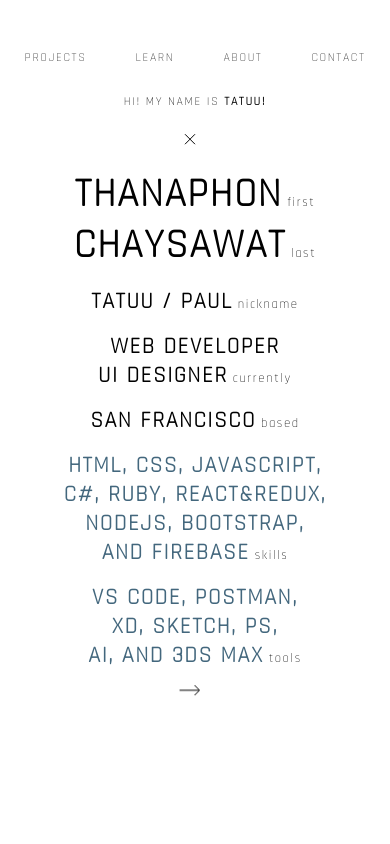
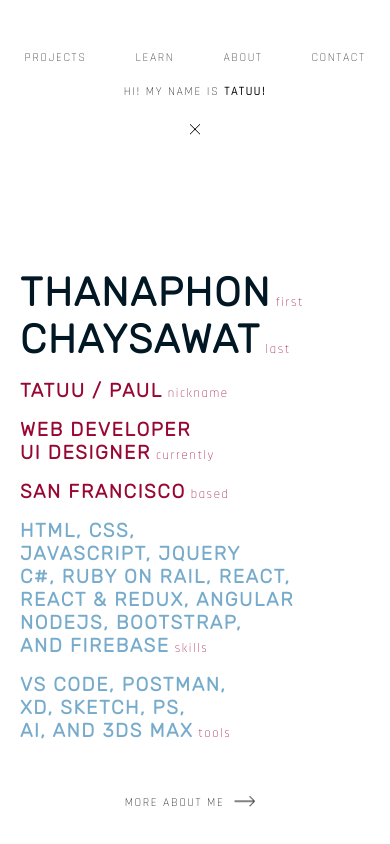
Before and after one commit to bakhumhlea/Portfolio-2019, a plain HTML site: page index.html in a window 390 px wide. Both pictures are taken after a click on the element "ABOUT". Drawn offline with Linux system fonts and the light colour scheme.

Commit message:
edit animation and iphone6-7-8 responsive

```diff
--- a/index.html
+++ b/index.html
@@ -26,7 +26,7 @@
               <!-- <polygon points="60,0 110,30 110,90 60,120 10,90 10,30" /> -->
             </svg>
           </div>
-          <div class="center"></div>
+          <div id="center" class="center"></div>
           <div id="orbit-8" class="orbit right"></div>
           <div id="orbit-9" class="orbit top"></div>
           <div id="front" class="orbit"></div>
@@ -82,7 +82,10 @@
           <p id="my-name" class="my-name screen">
             Thanaphon
           </p>
-          <svg id="close-btn" class="close-btn" height="20px" width="30px">
+          <svg id="dash" class="dash screen" height="20px" width="250px">
+            <path id="dash-path" class="dash-path" d="M170 10 L170 10"/>
+          </svg>
+          <svg id="close-btn" class="close-btn" height="20px" width="20px">
             <path id="path-top" class="close-btn-path" d="M5 10 L10 10"/>
             <path id="path-mid" class="close-btn-path" d="M10 10 L10 10"/>
             <path id="path-bottom" class="close-btn-path" d="M10 10 L15 10"/>
@@ -106,11 +109,17 @@
             <p class="firstchild">
               <span class="string location">San Francisco</span> <span class="string tag">based</span>
             </p>
-            <p class="skills">
-              <span class="string skills">HTML, CSS, JavaScript,</span>
+            <p class="firstchild">
+              <span class="string skills">HTML, CSS,</span>
             </p>
             <p>
-              <span class="string skills">C#, Ruby, React&Redux,</span>
+              <span class="string skills">JavaScript, JQuery</span>
+            </p>
+            <p>
+              <span class="string skills">C#, Ruby on Rail, React,</span>
+            </p>
+            <p>
+              <span class="string skills">React & Redux, Angular</span>
             </p>
             <p>
               <span class="string skills">NodeJS, Bootstrap,</span>
@@ -118,7 +127,7 @@
             <p>
               <span class="string skills">and Firebase</span> <span class="string tag">skills</span>
             </p>
-            <p class="skills">
+            <p class="firstchild">
               <span class="string skills">VS Code, Postman,</span>
             </p>
             <p>
@@ -127,12 +136,13 @@
             <p>
               <span class="string skills">Ai, and 3ds max</span> <span class="string tag">tools</span>
             </p>
-            <div id="more-btn" class="more-arrow">
-              <svg class="arrow" height="60px" width="30px">
-                <path id="arrow-head" d="M25 30 L30 30 L25 30"/>
-                <path id="arrow-stick" d="M30 30 L30 30"/>
-              </svg>
-            </div>
+          </div>
+          <div id="more-btn" class="more-arrow">
+            <p class="more-aboutme">more about me</p>
+            <svg class="arrow" height="30px" width="30px">
+              <path id="arrow-head" d="M25 10 L30 15 L25 20"/>
+              <path id="arrow-stick" d="M10 15 L30 15"/>
+            </svg>
           </div>
         </div>
         <div class="nav-bar">
@@ -157,11 +167,7 @@
           </svg>
           <p id="pause-info">click to freeze</p>
         </div>
-        <div class="socials">
-          <svg height="5px" width="400px">
-            <path class="end-line" d="M0 2 L300 2"/>
-          </svg>
-        </div>
+
       </div>
 
 
--- a/style.js
+++ b/style.js
@@ -56,6 +56,7 @@ var orbitSeven = document.getElementById("orbit-7");
 var orbitEight = document.getElementById("orbit-8");
 var orbitNine = document.getElementById("orbit-9");
 var orbitFront = document.getElementById("front");
+var center = document.getElementById("center");
 
 var polyOne = document.getElementById("polygon-1");
 var polyFront = document.getElementById("polygon-front");
@@ -63,18 +64,19 @@ var polyFront = document.getElementById("polygon-front");
 var pauseButton = document.getElementById("pause");
 var pauseInfo = document.getElementById("pause-info");
 
+var path = document.getElementById("timer-bar");
+
 var timer;
+var freezed = false;
 
-targetObject.onmouseover = function trigger() {
-  var path = document.getElementById("timer-bar");
-  showInfo();
+function handleMouseMove(event) {
+  clearInterval(timer);
+  pauseInfo.textContent = "click to freeze";
 
-  targetObject.onmousemove = function handleMouseMove(event) {
   event = event || window.event;
 
   var offX = 50 - (50*event.clientX)/(window.innerWidth/2);
   var offY = 50 - (50*event.clientY)/(window.innerHeight/2);
-    // console.log(offY);
 
   orbitOne.setAttribute("style", `left: ${50 - offX*1}%; top: ${50 - offY*1}%;`);
   orbitTwo.setAttribute("style", `left: ${50 - offX*3}%; top: ${50 - offY*3}%;`);
@@ -96,9 +98,14 @@ targetObject.onmouseover = function trigger() {
 
   path.style.stroke = "rgb(97, 173, 235)";
   path.setAttribute("d", `M0 2 L0 2`);
-    pauseInfo.textContent = "click to freeze";
+}
 
-    clearInterval(timer);
+targetObject.onmouseover = function trigger() {
+  showInfo();
+  if (freezed) {
+    return
+  } else {
+    targetObject.onmousemove = handleMouseMove;
   }
 }
 
@@ -116,13 +123,18 @@ targetObject.onmouseleave = function removeEvent() {
     orbitNine,
     polyOne,
     polyFront,
-    orbitFront
+    orbitFront,
+    center
   ];
+  if (freezed) {
+    return
+  } else {
     objectsArray.forEach(element => {
       element.setAttribute("style", `left: 50%; top: 50%;`);
     });
     posX.textContent = "_000";
     posY.textContent = "_000";
+  }
 }
 
 function showInfo() {
@@ -137,10 +149,6 @@ function hideInfo() {
 targetObject.onclick = function pauseAnimation() {
   var path = document.getElementById("timer-bar");
   var delay = 3000;
-
-  path.setAttribute("d", `M0 2 L60 2`);
-  pauseInfo.textContent = "freezing";
-
   var objectsArray = [
     orbitOne,
     orbitTwo,
@@ -154,17 +162,35 @@ targetObject.onclick = function pauseAnimation() {
     polyOne,
     polyFront,
     orbitFront,
+    center
+  ];
 
-  ];
+  if (freezed) {
+    path.setAttribute("d", `M0 2 L0 2`);
+    pauseInfo.textContent = "click to freeze";
+    path.style.stroke = "rgb(97, 173, 235)";
+    freezed = false;
+    targetObject.onmousemove = null;
+    objectsArray.forEach(element => {
+      element.style.animationPlayState = "running";
+    });
+    hideInfo();
+  } else {
+    path.setAttribute("d", `M0 2 L60 2`);
+    pauseInfo.textContent = "freezing";
+
     timer = setInterval(() => {
+      path.style.stroke = "rgb(198, 230, 14)";
+      pauseInfo.textContent = "freezed";
+      targetObject.onmousemove = null;
+      freezed = true;
+      showInfo();
       this.handle = objectsArray.forEach(element => {
-      path.style.stroke = "rgb(198, 230, 14)";
-      pauseInfo.textContent = "freeze";
         element.style.animationPlayState = "paused";
-      showInfo();
+      });
       clearInterval(timer);
-    });
     }, delay);
+  }
 }
 
 var pathTo = [];
@@ -195,9 +221,12 @@ navbar.children.item(0).onmouseover = function() {
 navbar.children.item(1).onmouseover = function() {
   underlinePath.setAttribute("d", `M${pathTo[1].left} 2 L${pathTo[1].right} 2`);
 };
-navbar.children.item(2).onmouseover = function() {
+
+function ulAbout() {
   underlinePath.setAttribute("d", `M${pathTo[2].left} 2 L${pathTo[2].right} 2`);
 };
+navbar.children.item(2).onmouseover = ulAbout;
+
 navbar.children.item(3).onmouseover = function() {
   underlinePath.setAttribute("d", `M${pathTo[3].left} 2 L${pathTo[3].right} 2`);
 };
@@ -206,7 +235,13 @@ function hideUnderlinePath() {
   underlinePath.setAttribute("d", `M${navbarWidth} 2 L${navbarWidth} 2`);
 }
 
-navbar.onmouseleave = hideUnderlinePath;
+navbar.onmouseleave = () => {
+  if (aboutActive) {
+    ulAbout();
+  } else {
+    hideUnderlinePath();
+  }
+};
 
 // About Me
 var aboutActive = false;
@@ -221,6 +256,8 @@ var strings = document.getElementsByClassName("string");
 
 var arrowHead = document.getElementById("arrow-head");
 var arrowStick = document.getElementById("arrow-stick");
+
+var dash = document.getElementById("dash-path");
 
 myName.onmouseover = function toArrow() {
   xPathTop.setAttribute("d", `M5 10 L10 15`);
@@ -253,11 +290,13 @@ function openAboutMe() {
   myName.style.opacity = 0;
   myName.onmouseleave = null;
 
+  closeSign.style.cursor = "pointer";
+
   xPathTop.setAttribute("d", `M5 5 L15 15`);
   xPathMid.setAttribute("d", `M10 10 L10 10`);
   xPathBottom.setAttribute("d", `M5 15 L15 5`);
 
-  showArrow();
+  dash.setAttribute("d", `M0 10 L170 10`);
 
   underlinePath.setAttribute("d", `M${pathTo[2].left} 2 L${pathTo[2].right} 2`);
 
@@ -265,15 +304,6 @@ function openAboutMe() {
     strings.item(p).style.bottom = "0px";
     strings.item(p).style.opacity = 1;
   }
-}
-
-function showArrow() {
-  arrowHead.setAttribute("d", `M25 25 L30 30 L25 35`);
-  arrowStick.setAttribute("d", `M10 30 L30 30`);
-}
-function hideArrow() {
-  arrowHead.setAttribute("d", `M25 30 L30 30 L25 30`);
-  arrowStick.setAttribute("d", `M30 30 L30 30`);
 }
 
 myName.onclick = openAboutMe;
@@ -300,6 +330,8 @@ function closeAboutMe() {
 
   underlinePath.setAttribute("d", `M${navbarWidth} 2 L${navbarWidth} 2`);
 
+  closeSign.style.cursor = "default";
+
   myName.style.fontFamily = "Rajdhani";
   myName.style.fontSize = "inherit";
   myName.style.left = "130px";
@@ -309,7 +341,7 @@ function closeAboutMe() {
   xPathTop.setAttribute("d", `M5 10 L10 10`);
   xPathBottom.setAttribute("d", `M10 10 L15 10`);
 
-  hideArrow();
+  dash.setAttribute("d", `M170 10 L170 10`);
 
   myName.onmouseleave = resetPathOnmouseLeave;
 
@@ -322,3 +354,9 @@ function closeAboutMe() {
 }
 
 closeSign.onclick = closeAboutMe;
+
+var moreBtn = document.getElementById("more-btn");
+
+moreBtn.onmouseover = function moreBtnFX() {
+
+}
--- a/textStyle.css
+++ b/textStyle.css
@@ -28,6 +28,12 @@
     padding: 8px;
     margin: 0 auto 0 auto;
   }
+  *.screen {
+    display: none;
+  }
+  *.mobile {
+    display: block;
+  }
   p.screen {
     display: none;
   }
@@ -37,26 +43,36 @@
   div.greeting {
     z-index: 500;
     width: 100%;
+    height: max-content;
     top: 2rem;
-    padding: 20px;
+    padding: 10px 20px;
     display: flex;
     flex-direction: column;
     align-items: center;
+  }
+  p.text {
+    width: 100%;
+    text-align: center;
+  }
+  svg.close-btn {
+    margin: 20px auto auto auto;
   }
   div.greeting p.text, div.greeting p.my-name, div.greeting svg, div.greeting div {
     position: relative;
     top: initial;
     left: initial;
   }
-  div.greeting svg {
-    margin-top: 20px;
-  }
   div.greeting div.about-me {
     /* border-right: 1px dashed rgb(104, 222, 243);
     padding-right: 40px; */
+    width: 100%;
     display: flex;
     flex-direction: column;
-    align-items: center;
+    align-items: flex-start;
+    height: max-content;
+  }
+  p.more-aboutme {
+    top: -3px !important;
   }
   div.btn-pause {
     display: none;
@@ -64,7 +80,14 @@
   div.obj-container {
     z-index: 100;
   }
+  p.more-aboutme {
+    left: 0 !important;
+  }
+  svg.arrow {
+    left: 0 !important;
+  }
 }
+
 .mobile {
   display: none;
 }
@@ -189,6 +212,7 @@
   left: 0%;
 }
 .greeting .my-name {
+  z-index: 100;
   cursor: pointer;
   position: absolute;
   font-weight: 900;
@@ -196,9 +220,22 @@
   left: 130px;
   transition: 0.6s 0.2s all cubic-bezier(0.175, 0.885, 0.32, 1);
 }
-/* x signal */
+/* close btn */
+.dash {
+  z-index: 10;
+  position: absolute;
+  top: -1px;
+  left: 130px;
+  box-sizing: content-box;
+  stroke: rgb(234, 168, 229);
+  stroke-width: 1;
+  transition: 0.6s 0s all cubic-bezier(0.175, 0.885, 0.32, 1);
+}
+.dash .dash-path {
+  transition: 0.4s 0.2s all cubic-bezier(0.175, 0.885, 0.32, 1);
+}
 .close-btn {
-  cursor: pointer;
+  z-index: 100;
   position: absolute;
   top: -1px;
   left: 75%;
@@ -210,28 +247,48 @@
 .close-btn .close-btn-path {
   transition: 0.3s 0.3s all cubic-bezier(0.175, 0.885, 0.32, 1);
 }
-.arrow {
+.more-arrow {
   cursor: pointer;
-  position: absolute;
-  top: 50%;
-  left: 75%;
-  transform: translate(-35%, -50%);
+  position: relative;
+  width: max-content;
+  height: max-content;
+  padding: 4px 0 4px 0;
+  margin-top: 10px;
+}
+.more-arrow .arrow {
+  position: relative;
+  left: -136px;
   box-sizing: content-box;
   fill: transparent;
   stroke: rgb(7, 7, 7);
   stroke-width: 1;
   animation: bouncingHorizon 1s cubic-bezier(0.23, 1, 0.320, 1) infinite;
-  /* animation-play-state: paused; */
+  transition: 0.3s 0s all cubic-bezier(0.175, 0.885, 0.32, 1);
+}
+.more-arrow:hover .arrow {
+  left: 0;
+}
+.more-arrow .more-aboutme {
+  display: inline-block;
+  position: relative;
+  left: -100%;
+  top: 1px;
+  margin-right: 6px;
+  transform: translateY(-50%);
+  transition: 0.3s 0s all cubic-bezier(0.175, 0.885, 0.32, 1);
+}
+.more-arrow:hover .more-aboutme {
+  left: 0;
 }
 @keyframes bouncingHorizon {
   0% {
-    transform: translate(-35%, -50%);
+    transform: translate(-35%, 0);
   }
   50% {
-    transform: translate(-25%, -50%);
+    transform: translate(-25%, 0);
   }
   100% {
-    transform: translate(-35%, -50%);
+    transform: translate(-35%, 0);
   }
 }
 .arrow path {
@@ -240,9 +297,8 @@
 .about-me {
   position: relative;
   top: 20px;
-
   margin: 20px 0;
-  padding: 0 0;
+  padding-bottom: 10px;
   transition: 0.3s 0s all cubic-bezier(0.175, 0.885, 0.32, 1);
   background-color: rgba(255, 255, 255, 0);
 }
@@ -256,24 +312,24 @@
 .about-me p.firstchild {
   margin-top: 16px;
 }
-.about-me p.skills {
-  margin-top: 16px;
-}
-.about-me p span.skills {
-  color: rgb(67, 103, 125);
+.about-me p .string {
+  opacity: 0;
+  color: rgb(152, 7, 51);
+  font-family: 'Rubik','Franklin Gothic Medium', 'Arial Narrow', Arial, sans-serif;
   font-weight: 900;
-}
-.string {
-  opacity: 0;
-  font-weight: 900;
-  font-size: 1.4rem;
+  font-size: 1.2rem;
   transition: 0.6s 0.2s all cubic-bezier(0.175, 0.885, 0.32, 1);
 }
-.string.fullname {
-  font-size: 2.5rem;
-}
-.tag {
+.about-me p .tag {
+  font-family: 'Rajdhani';
   text-transform: lowercase;
   font-weight: 100;
   font-size: 0.8rem;
 }
+.about-me p .string.fullname {
+  color: rgb(2, 23, 36);
+  font-size: 2.5rem;
+}
+.about-me p .string.skills {
+  color: rgb(119, 171, 204);
+}
```
Also changed, not shown: style.css (+1 -8 lines). Lines whose indentation alone changed are shown as unchanged.
